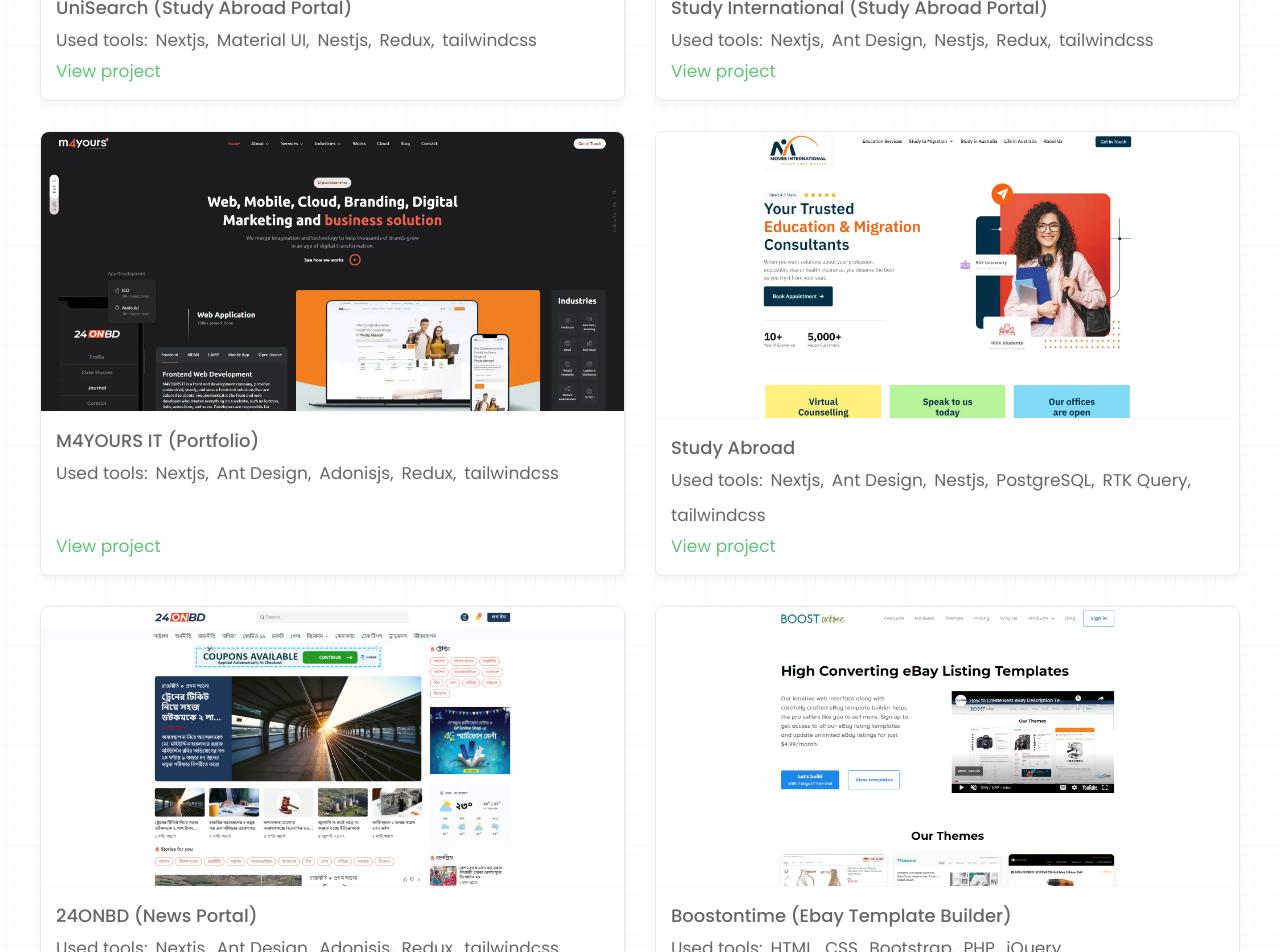
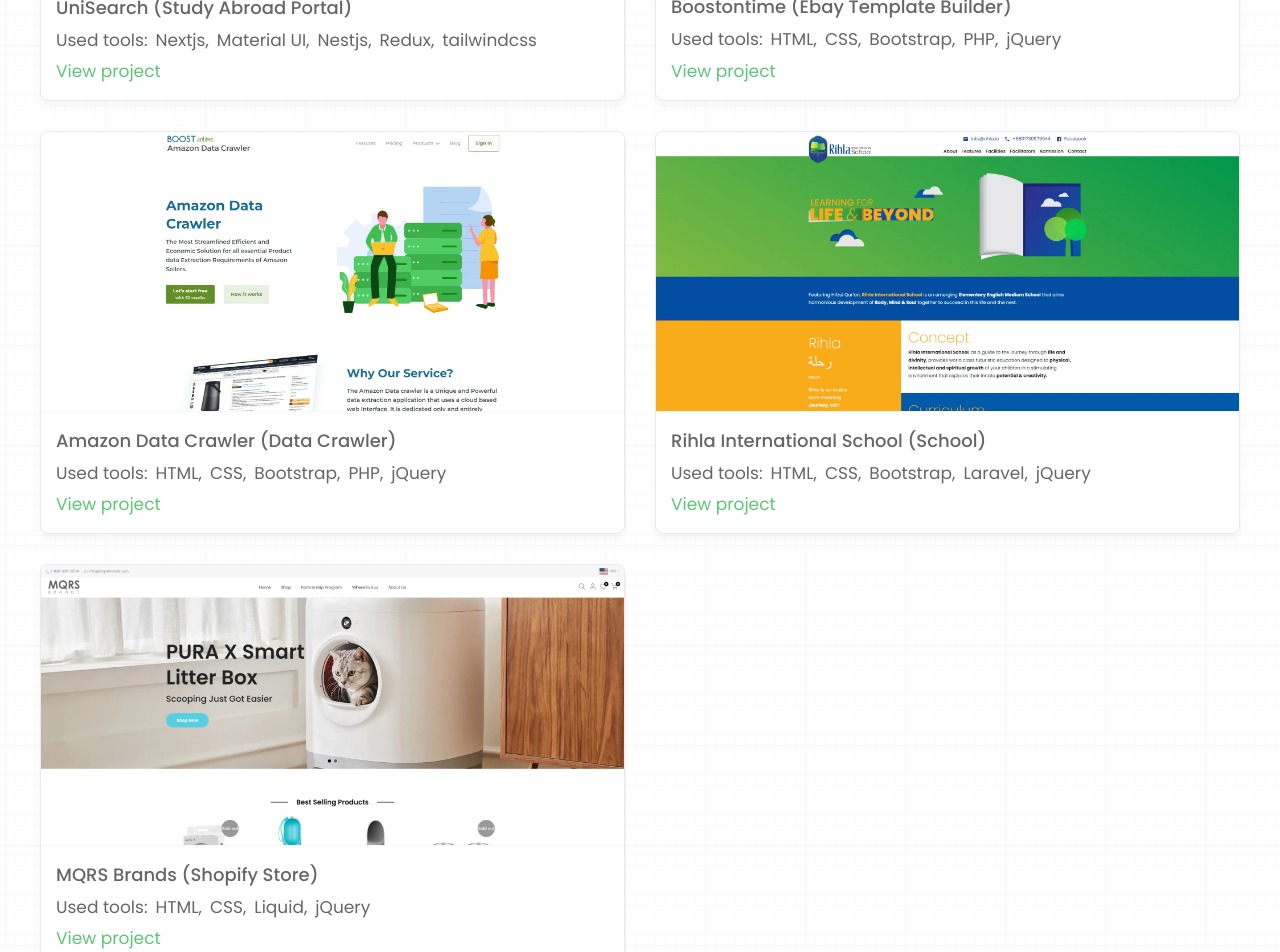
Before and after one commit to mizankhangit/portfolio, a Next.js app: page / in a window 1280 px wide. Shown: the part 1960-2912 px from the top of the page. Built offline with nearby package versions, Linux system fonts and the light colour scheme.

Commit message:
Update data-pro.js

```diff
--- a/data-pro.js
+++ b/data-pro.js
@@ -5,42 +5,6 @@
     imageUrl: "./images/project-pro/unisearch.webp",
     name: "UniSearch (Study Abroad Portal)",
     tools: ["Nextjs", "Material UI", "Nestjs", "Redux", "tailwindcss"],
-  },
-  {
-    id: "11",
-    link: "https://studyinternational.net.au",
-    imageUrl: "./images/project-pro/studyinternational.webp",
-    name: "Study International (Study Abroad Portal)",
-    tools: ["Nextjs", "Ant Design", "Nestjs", "Redux", "tailwindcss"],
-  },
-  {
-    id: "3",
-    link: "https://m4yours.com",
-    imageUrl: "./images/project-pro/m4yours.webp",
-    name: "M4YOURS IT (Portfolio)",
-    tools: ["Nextjs", "Ant Design", "Adonisjs", "Redux", "tailwindcss"],
-  },
-  {
-    id: "13",
-    link: "https://move-int-web.superairtravel.com/",
-    imageUrl: "./images/project-pro/move-int.webp",
-    name: "Study Abroad",
-    tools: [
-      "Nextjs",
-      "Ant Design",
-      "Nestjs",
-      "PostgreSQL",
-      "RTK Query",
-      "tailwindcss",
-    ],
-  },
-
-  {
-    id: "4",
-    link: "https://24onbd.com",
-    imageUrl: "./images/project-pro/onbd24.webp",
-    name: "24ONBD (News Portal)",
-    tools: ["Nextjs", "Ant Design", "Adonisjs", "Redux", "tailwindcss"],
   },
   {
     id: "6",
```
